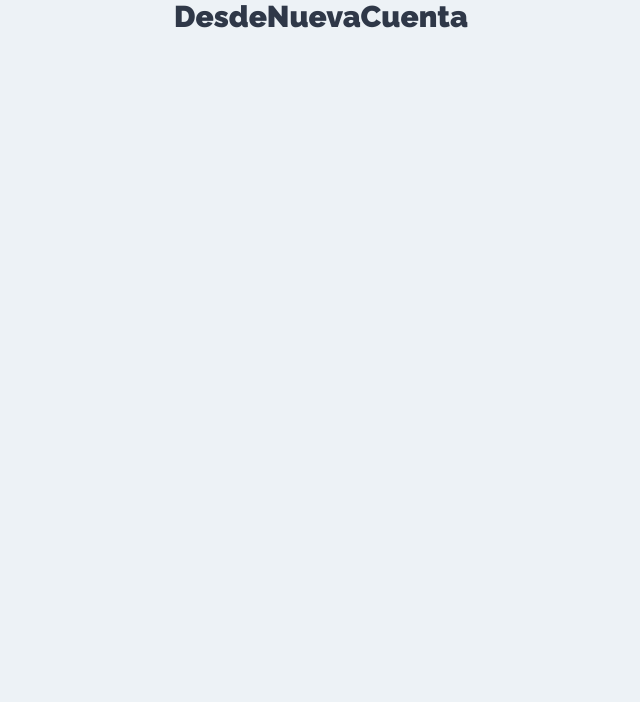
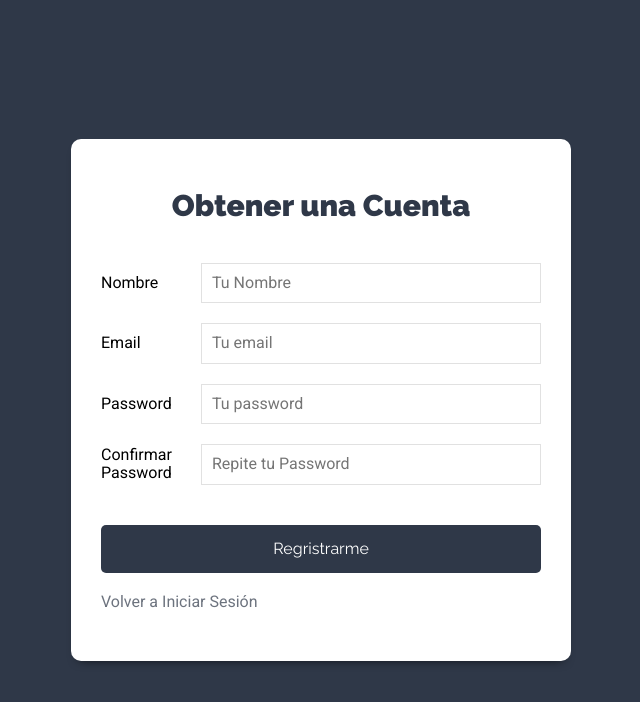
Before and after one commit to msiufi/cliente, a React (Create React App) app: page /nueva-cuenta in a window 1280 px wide. Shown: the top 702 px of the page, without its empty margins (319-959 px from the left). Built offline with nearby package versions, Linux system fonts and the light colour scheme.

Commit message:
Nueva Cuenta Agregada

```diff
--- a/src/components/auth/Login.js
+++ b/src/components/auth/Login.js
@@ -1,4 +1,5 @@
 import React , {useState} from 'react'
+import {Link} from 'react-router-dom'
 
 const Login = () => {
 
@@ -21,7 +22,13 @@
   }
 
   const onSubmit=e=>{
+    e.preventDefault();
 
+    // Validar que no haya campos vacios
+
+
+
+    // pasarlo al action
   }
 
   return (
@@ -62,6 +69,12 @@
                 </div>
               </form>
 
+              <Link to={'/nueva-cuenta'} className="enlace-cuenta">
+
+                Obtener Cuenta
+
+              </Link>
+
         </div>
       </div>
    );
--- a/src/components/auth/NuevaCuenta.js
+++ b/src/components/auth/NuevaCuenta.js
@@ -1,8 +1,108 @@
-import React from 'react'
+import React , {useState} from 'react'
+import {Link} from 'react-router-dom'
 
 const NuevaCuenta = () => {
+
+  //State para inisio de sesion
+
+  const [usuario, guardarUsuario]=useState({
+    nombre:'',
+    email:'',
+    password:'',
+    confirmar:''
+  })
+
+  //extraer el usuario
+
+  const {nombre, email, password, confirmar} = usuario
+
+  const onChange= e=>{
+    guardarUsuario({
+      ...usuario,
+      [e.target.name] : e.target.value
+    })
+  }
+
+  const onSubmit=e=>{
+    e.preventDefault();
+
+    // Validar que no haya campos vacios
+
+    //Password minimo de 6 caracteres
+
+    // Que los dos pass sean iguales
+
+    // pasarlo al action
+  }
+
   return (
-    <h1>DesdeNuevaCuenta</h1>
+      <div className="form-usuario">
+        <div className="contenedor-form sombra-dark">
+          <h1>Obtener una Cuenta</h1>
+
+              <form
+                onSubmit={onSubmit}
+              >
+
+                <div className="campo-form">
+                    <label htmlFor="nombre">Nombre</label>
+                    <input
+                      type="text"
+                      id="nombre"
+                      name="nombre"
+                      placeHolder="Tu Nombre"
+                      value={nombre}
+                      onChange={onChange}
+                      />
+                </div>
+                <div className="campo-form">
+                    <label htmlFor="email">Email</label>
+                    <input
+                      type="email"
+                      id="email"
+                      name="email"
+                      value={email}
+                      placeHolder="Tu email"
+                      onChange={onChange}
+                      />
+                </div>
+                <div className="campo-form">
+                    <label htmlFor="password">Password</label>
+                    <input
+                      type="password"
+                      id="password"
+                      name="password"
+                      value={password}
+                      placeHolder="Tu password"
+                      onChange={onChange}
+                      />
+                </div>
+                <div className="campo-form">
+                    <label htmlFor="confirmar">Confirmar Password</label>
+                    <input
+                      type="password"
+                      id="confirmar"
+                      name="confirmar"
+                      placeHolder="Repite tu Password"
+                      value={confirmar}
+                      onChange={onChange}
+                      />
+                </div>
+                <div className="campo-form">
+                  <input type="submit" className="btn btn-primario btn-block"
+                  value="Regristrarme" />
+
+                </div>
+              </form>
+
+              <Link to={'/'} className="enlace-cuenta">
+
+                Volver a Iniciar Sesión
+
+              </Link>
+
+        </div>
+      </div>
    );
 }
 
```
